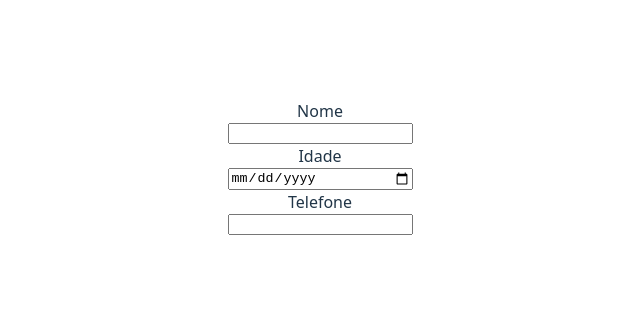
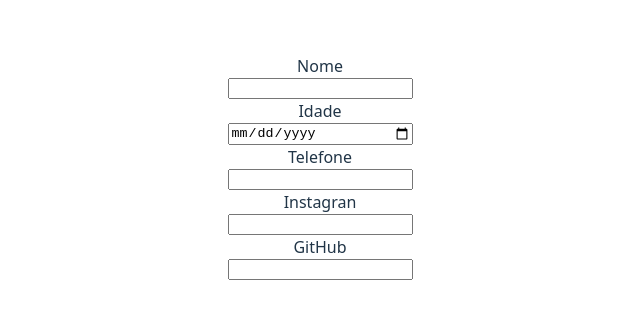
Before and after one commit to sampaiopaula/PaulaSamapio4BIM2025, a React (Vite) app: page / in a window 1280 px wide. Shown: the part 233-552 px from the top of the page, without its empty margins (320-960 px from the left). Built offline with nearby package versions, Linux system fonts and the light colour scheme.

Commit message:
16:28 insta e git

```diff
--- a/src/App.jsx
+++ b/src/App.jsx
@@ -18,6 +18,16 @@ function App() {
   const mudandoDeTelefone =(e) =>{
     setTitle(e.telefone.value)
   }
+
+  const[instagram,setInstagram] = useState('')
+  const mudandoDeInstagram =(e) =>{
+    setTitle(e.instagram.value)
+  }
+
+  const[GitHub,setGitHub] = useState('')
+  const mudandoDeGitHub =(e) =>{
+    setTitle(e.GitHub.value)
+  }
   return (
     <>
     <div className='form'>
@@ -28,7 +38,14 @@ function App() {
       <input id='dataid' type='date' name='Data' onChange={(e) => mudandoDeData(e)}></input>
 
       <label htmlFor='telefoneid'>Telefone</label>
-      <input id='telefoneid' type='nunber' name='Telefone' onChange={(e) => mudandoDeTelefone(e)}></input>
+      <input id='telefoneid' type='number' name='Telefone' onChange={(e) => mudandoDeTelefone(e)}></input>
+
+
+      <label htmlFor='instagramId'>Instagran</label>
+      <input id='instagramId' type='text' name='Instagram' onChange={(e) => mudandoDeInstagram(e)}></input>
+
+      <label htmlFor='GitHubId'>GitHub</label>
+      <input id='GitHubId' type='text' name='GitHub' onChange={(e) => mudandoDeGitHub(e)}></input>
       </div>
     </>
   )
```
